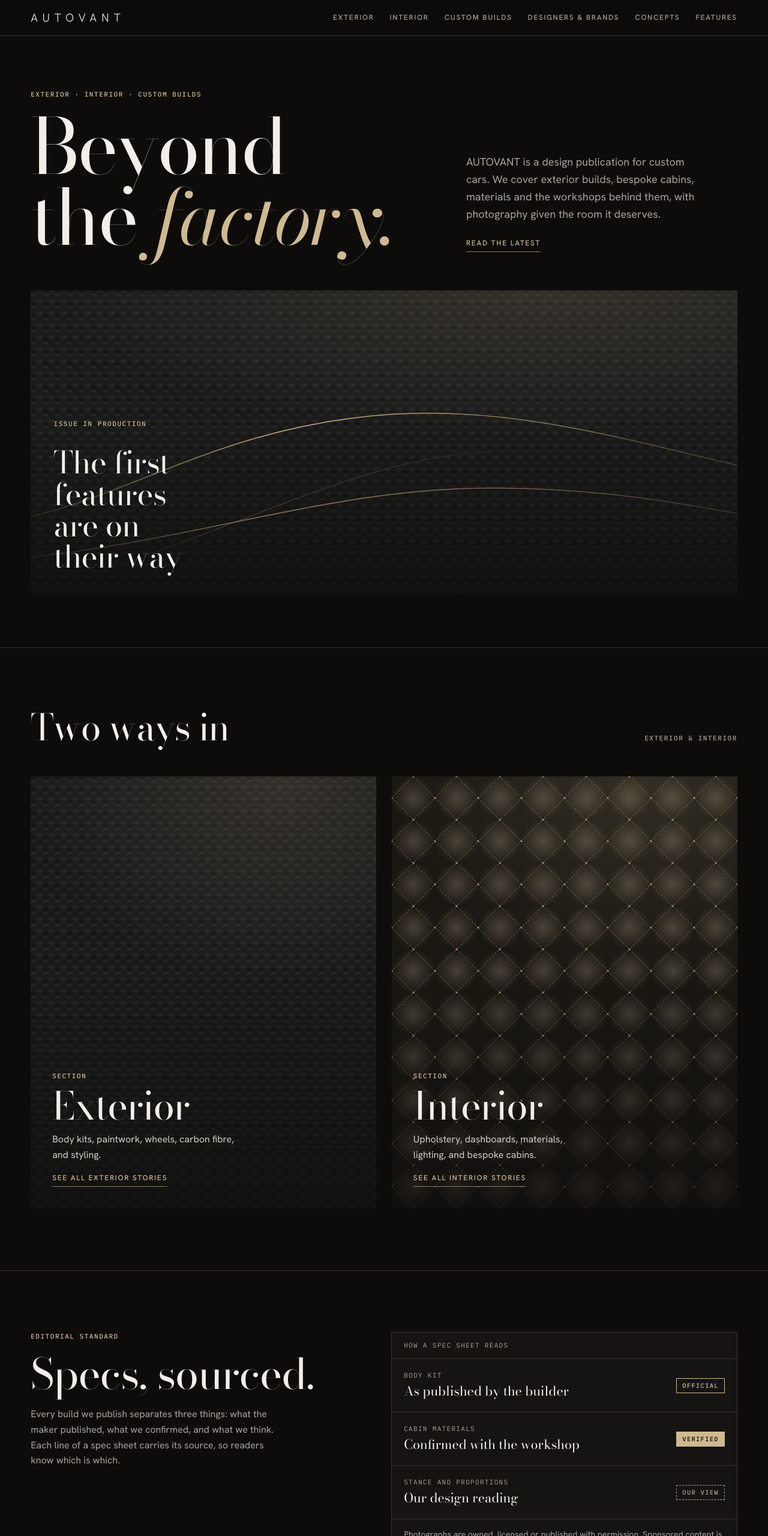
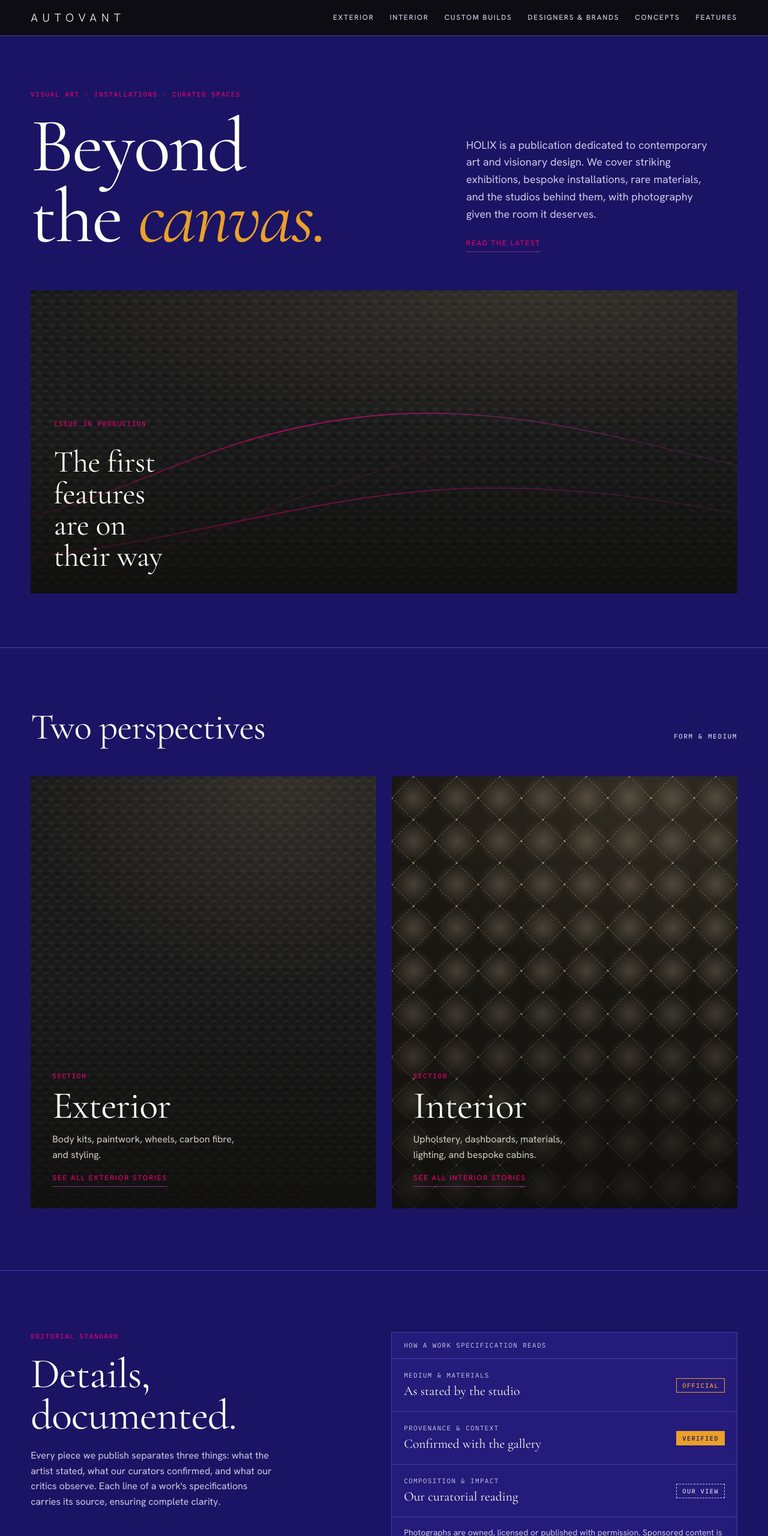
Before and after one commit to Godswill-On/Autovant, a website: page public/index.html in a window 1280 px wide. Shown: the top 2560 px of the page at 60% size. Drawn offline with nearby package versions, Linux system fonts and the light colour scheme; no server answers.

Commit message:
Rebrand to Holix art magazine, apply custom color palette, and implement git push origin main

```diff
--- a/public/css/base.css
+++ b/public/css/base.css
@@ -1,15 +1,25 @@
-/* AUTOVANT shared styles: tokens, header, footer, textures, buttons */
+/* HOLIX shared styles: tokens, header, footer, textures, buttons */
 
 :root {
-  --ink: #0d0c0b;
-  --coal: #161412;
-  --graphite: #211e1b;
-  --line: #38332d;
-  --text: #f2efe9;
-  --muted: #a8a298;
-  --champagne: #cfba8f;
-  --champagne-deep: #8d7d5b;
-  --display: "Bodoni Moda", "Didot", "Bodoni 72", Georgia, serif;
+  /* New Holix Color Palette */
+  --bg-dark: #1b1464;            /* Deep Navy Background */
+  --accent-pink: #e0006d;        /* Vivid Magenta Accent */
+  --accent-purple: #7d328d;      /* Deep Purple Accent */
+  --accent-orange: #ef7b00;      /* Warm Orange */
+  --accent-amber: #eaa029;       /* Amber Gold */
+  --text-light: #fffff3;         /* Off-White Text */
+
+  /* Mapped Theme Variables */
+  --ink: #1b1464;
+  --coal: #241b7a;
+  --graphite: #32258c;
+  --line: #4b3da8;
+  --text: #fffff3;
+  --muted: #cfc9e2;
+  --champagne: #eaa029;
+  --champagne-deep: #ef7b00;
+
+  --display: "Cormorant Garamond", "Bodoni Moda", "Didot", Georgia, serif;
   --body: "Hanken Grotesk", system-ui, -apple-system, "Segoe UI", sans-serif;
   --mono: "IBM Plex Mono", ui-monospace, Menlo, Consolas, monospace;
   --gutter: max(16px, 4vw);
@@ -27,15 +37,15 @@
 
 body {
   margin: 0;
-  background: var(--ink);
-  color: var(--text);
+  background: var(--bg-dark);
+  color: var(--text-light);
   font: 400 16px/1.6 var(--body);
   -webkit-font-smoothing: antialiased;
 }
 
 a { color: inherit; }
 a:focus-visible, button:focus-visible, input:focus-visible, select:focus-visible, textarea:focus-visible {
-  outline: 2px solid var(--champagne);
+  outline: 2px solid var(--accent-pink);
   outline-offset: 3px;
 }
 
@@ -47,7 +57,7 @@
   font: 500 11px/1.4 var(--mono);
   letter-spacing: 0.14em;
   text-transform: uppercase;
-  color: var(--champagne);
+  color: var(--accent-pink);
 }
 
 .link {
@@ -56,11 +66,11 @@
   letter-spacing: 0.14em;
   text-transform: uppercase;
   text-decoration: none;
-  color: var(--champagne);
+  color: var(--accent-pink);
   padding-block: 8px;
-  border-bottom: 1px solid var(--champagne-deep);
+  border-bottom: 1px solid var(--accent-purple);
 }
-a:hover > .link, .link:hover { border-bottom-color: var(--champagne); }
+a:hover > .link, .link:hover { border-bottom-color: var(--accent-pink); }
 
 .skip { position: absolute; left: -9999px; top: 8px; background: var(--champagne); color: var(--ink); padding: 8px 12px; z-index: 50; }
 .skip:focus { left: 8px; }
--- a/public/index.html
+++ b/public/index.html
@@ -3,11 +3,11 @@
 <head>
   <meta charset="utf-8">
   <meta name="viewport" content="width=device-width, initial-scale=1, viewport-fit=cover">
-  <title>AUTOVANT: Beyond the factory</title>
-  <meta name="description" content="AUTOVANT is a design publication for custom cars: exterior builds, bespoke cabins, materials and the workshops behind them.">
+  <title>HOLIX: Beyond INNOVATION</title>
+  <meta name="description" content="HOLIX is a design and contemporary art publication.">
   <link rel="preconnect" href="https://fonts.googleapis.com">
   <link rel="preconnect" href="https://fonts.gstatic.com" crossorigin>
-  <link rel="stylesheet" href="https://fonts.googleapis.com/css2?family=Bodoni+Moda:ital,opsz,wght@0,6..96,400..700;1,6..96,400..700&family=Hanken+Grotesk:wght@300..600&family=IBM+Plex+Mono:wght@400;500&display=swap">
+  <link rel="stylesheet" href="https://fonts.googleapis.com/css2?family=Cormorant+Garamond:ital,wght@0,400..700;1,400..700&family=Hanken+Grotesk:wght@300..600&family=IBM+Plex+Mono:wght@400;500&display=swap">
   <link rel="stylesheet" href="/css/base.css">
   <link rel="stylesheet" href="/css/home.css">
 </head>
@@ -20,11 +20,11 @@
       <div class="wrap">
         <div class="hero-grid">
           <div>
-            <span class="tag">Exterior &middot; Interior &middot; Custom builds</span>
-            <h1>Beyond the <em>factory.</em></h1>
+            <span class="tag">Visual art &middot; Installations &middot; Curated spaces</span>
+            <h1>Beyond the <em>canvas.</em></h1>
           </div>
           <div class="intro">
-            <p>AUTOVANT is a design publication for custom cars. We cover exterior builds, bespoke cabins, materials and the workshops behind them, with photography given the room it deserves.</p>
+            <p>HOLIX is a publication dedicated to contemporary art and visionary design. We cover striking exhibitions, bespoke installations, rare materials, and the studios behind them, with photography given the room it deserves.</p>
             <a class="link" id="hero-link" href="#builds">Read the latest</a>
           </div>
         </div>
@@ -33,9 +33,9 @@
           <svg class="sweep" viewBox="0 0 1600 600" preserveAspectRatio="xMidYMid slice" aria-hidden="true">
             <defs>
               <linearGradient id="sg" x1="0" y1="0" x2="1" y2="0">
-                <stop offset="0" style="stop-color:#cfba8f;stop-opacity:0"/>
-                <stop offset="0.35" style="stop-color:#cfba8f;stop-opacity:0.9"/>
-                <stop offset="1" style="stop-color:#cfba8f;stop-opacity:0.15"/>
+                <stop offset="0" style="stop-color:#e0006d;stop-opacity:0"/>
+                <stop offset="0.35" style="stop-color:#e0006d;stop-opacity:0.9"/>
+                <stop offset="1" style="stop-color:#7d328d;stop-opacity:0.15"/>
               </linearGradient>
             </defs>
             <path pathLength="1" d="M-40 470 C 260 450, 430 270, 820 245 C 1120 228, 1380 330, 1660 380"/>
@@ -53,7 +53,7 @@
     <section class="section" id="builds" hidden>
       <div class="wrap">
         <div class="sec-head">
-          <h2>Featured builds</h2>
+          <h2>Featured works</h2>
           <span class="tag">Latest features</span>
         </div>
         <div class="builds" id="builds-list"></div>
@@ -63,8 +63,8 @@
     <section class="section">
       <div class="wrap">
         <div class="sec-head">
-          <h2>Two ways in</h2>
-          <span class="tag">Exterior &amp; Interior</span>
+          <h2>Two perspectives</h2>
+          <span class="tag">Form &amp; Medium</span>
         </div>
         <div class="diptych" id="diptych"></div>
       </div>
@@ -75,21 +75,21 @@
         <div class="standard">
           <div class="standard-copy">
             <span class="tag">Editorial standard</span>
-            <h2>Specs, sourced.</h2>
-            <p>Every build we publish separates three things: what the maker published, what we confirmed, and what we think. Each line of a spec sheet carries its source, so readers know which is which.</p>
+            <h2>Details, documented.</h2>
+            <p>Every piece we publish separates three things: what the artist stated, what our curators confirmed, and what our critics observe. Each line of a work's specifications carries its source, ensuring complete clarity.</p>
           </div>
           <div class="sheet">
-            <div class="sheet-head">How a spec sheet reads</div>
+            <div class="sheet-head">How a work specification reads</div>
             <div class="sheet-row">
-              <div><span class="k">Body kit</span><span class="v">As published by the builder</span></div>
+              <div><span class="k">Medium &amp; Materials</span><span class="v">As stated by the studio</span></div>
               <span class="chip">Official</span>
             </div>
             <div class="sheet-row">
-              <div><span class="k">Cabin materials</span><span class="v">Confirmed with the workshop</span></div>
+              <div><span class="k">Provenance &amp; Context</span><span class="v">Confirmed with the gallery</span></div>
               <span class="chip chip--verified">Verified</span>
             </div>
             <div class="sheet-row">
-              <div><span class="k">Stance and proportions</span><span class="v">Our design reading</span></div>
+              <div><span class="k">Composition &amp; Impact</span><span class="v">Our curatorial reading</span></div>
               <span class="chip chip--view">Our view</span>
             </div>
             <div class="sheet-foot">Photographs are owned, licensed or published with permission. Sponsored content is always labelled.</div>
@@ -101,7 +101,7 @@
     <section class="section">
       <div class="wrap">
         <div class="sec-head">
-          <h2>More from AUTOVANT</h2>
+          <h2>More from HOLIX</h2>
           <span class="tag">Sections</span>
         </div>
         <div class="index" id="index"></div>
@@ -122,7 +122,7 @@
       <div class="wrap launch">
         <div>
           <h2>Be first to read the next issue.</h2>
-          <p>Leave your email and we will write when new features are published.</p>
+          <p>Leave your email and we will notify you when new art features are published.</p>
         </div>
         <form id="launch" novalidate>
           <label class="tag" for="email">Email address</label>
```
Also changed, not shown: public/admin/assets/editor.js (+25 -24 lines), public/admin/editor.html (+3 -3 lines), public/js/reader.js (+22 -1 lines), 1 other file.
